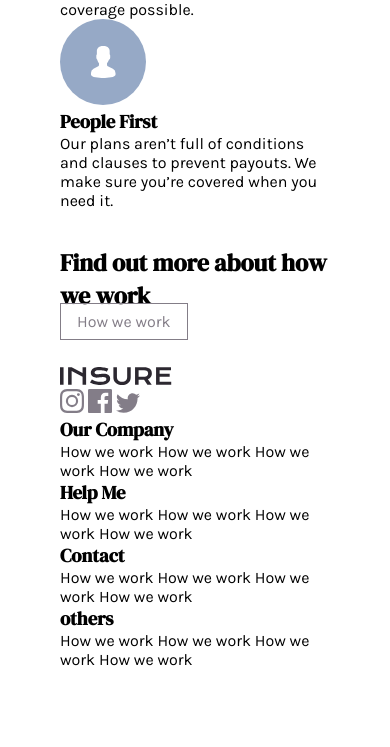
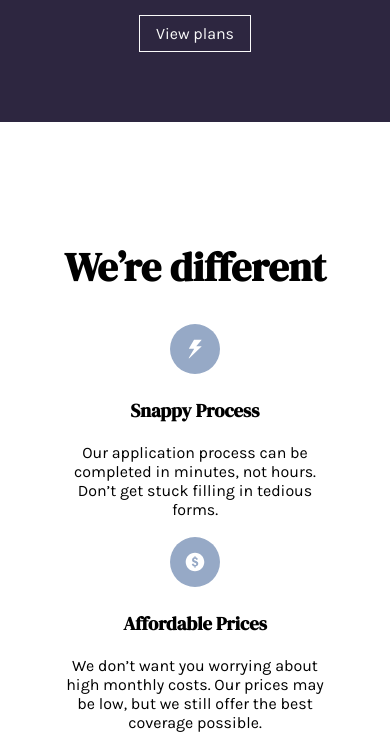
Before and after one commit to kipchirchiralb/insure-landing-page-physical-class, a plain HTML site: page index.html in a window 390 px wide. Shown: the part 992-1739 px from the top of the page. Before the commit the page ends 1679 px from the top, so only its background shows below. Drawn offline with Linux system fonts and the light colour scheme.

Commit message:
mobile and desktop design for insure landing page

```diff
--- a/index.html
+++ b/index.html
@@ -26,6 +26,9 @@
         <a href="#">Account</a>
         <a href="#" class="action-link">View Plans</a>
       </nav>
+      <button id="menu-btn" class="menu-btn">
+        <img src="./images/icon-hamburger.svg" alt="mobile menu icon" />
+      </button>
     </header>
     <main>
       <section id="hero" class="hero">
--- a/main.css
+++ b/main.css
@@ -58,6 +58,20 @@ header .action-link {
   border-color: var(--very-dark-violet);
   color: var(--very-dark-violet);
 }
+header .menu-btn {
+  display: none;
+  background-color: transparent;
+  border: none;
+}
+
+@media (max-width: 670px) {
+  header nav {
+    display: none;
+  }
+  header .menu-btn {
+    display: block;
+  }
+}
 /* hero section */
 
 .hero {
@@ -90,3 +104,132 @@ header .action-link {
   position: relative;
   top: 100px;
 }
+@media (max-width: 786px) {
+  .hero {
+    flex-direction: column-reverse;
+    padding: 0;
+  }
+  .hero .image-side img {
+    position: static;
+  }
+  .hero .image-side {
+    width: 100%;
+  }
+  .hero .text-side {
+    text-align: center;
+    padding: 70px 20px;
+  }
+}
+/* why we are different */
+
+.why-us {
+  margin-top: 100px;
+}
+.why-us h2 {
+  font-size: 40px;
+}
+.why-us ul {
+  display: flex;
+  gap: 18px;
+  margin-top: 30px;
+}
+.why-us ul img {
+  width: 50px;
+}
+.why-us ul h3 {
+  margin: 20px 0px;
+}
+@media (max-width: 768px) {
+  .why-us {
+    text-align: center;
+  }
+  .why-us ul {
+    flex-direction: column;
+  }
+}
+
+/* call to action section */
+.cta {
+  background-color: hsl(256, 26%, 20%);
+  color: white;
+  margin: var(--section-padding);
+  padding: 70px 20px;
+  display: flex;
+  justify-content: space-between;
+  align-items: center;
+  background-image: url(./images/bg-pattern-how-we-work-desktop.svg);
+  background-repeat: no-repeat;
+  background-position: top right;
+}
+.cta h2 {
+  width: 50%;
+  font-size: 40px;
+}
+.cta .action-link {
+  color: inherit;
+  border-color: inherit;
+}
+@media (max-width: 860px) {
+  .cta h2 {
+    width: 70%;
+  }
+}
+@media (max-width: 660px) {
+  .cta {
+    flex-direction: column;
+    margin: 20px;
+    text-align: center;
+    background-image: url(./images/bg-pattern-how-we-work-mobile.svg);
+  }
+  .cta h2 {
+    width: 100%;
+  }
+}
+
+/* footer */
+
+footer {
+  background-color: hsl(0, 0%, 98%);
+  background-image: url(./images/bg-pattern-footer-desktop.svg);
+  background-repeat: no-repeat;
+}
+footer .footer-head {
+  display: flex;
+  align-items: center;
+  justify-content: space-between;
+  border-bottom: 1px solid hsl(273, 4%, 51%);
+  padding: 30px 0px;
+}
+footer .footer-head nav {
+  display: flex;
+  gap: 12px;
+}
+footer a {
+  display: block;
+  margin: 12px 0px;
+}
+footer nav {
+  margin-top: 30px;
+}
+footer > nav ul {
+  display: flex;
+}
+footer > nav li {
+  flex: 1;
+}
+@media (max-width: 768px) {
+  footer {
+    text-align: center;
+  }
+  footer .footer-head {
+    flex-direction: column;
+    gap: 30px;
+  }
+  footer .footer-head nav {
+    justify-content: center;
+  }
+  footer > nav ul {
+    flex-direction: column;
+    gap: 20px;
+  }
+}
```
